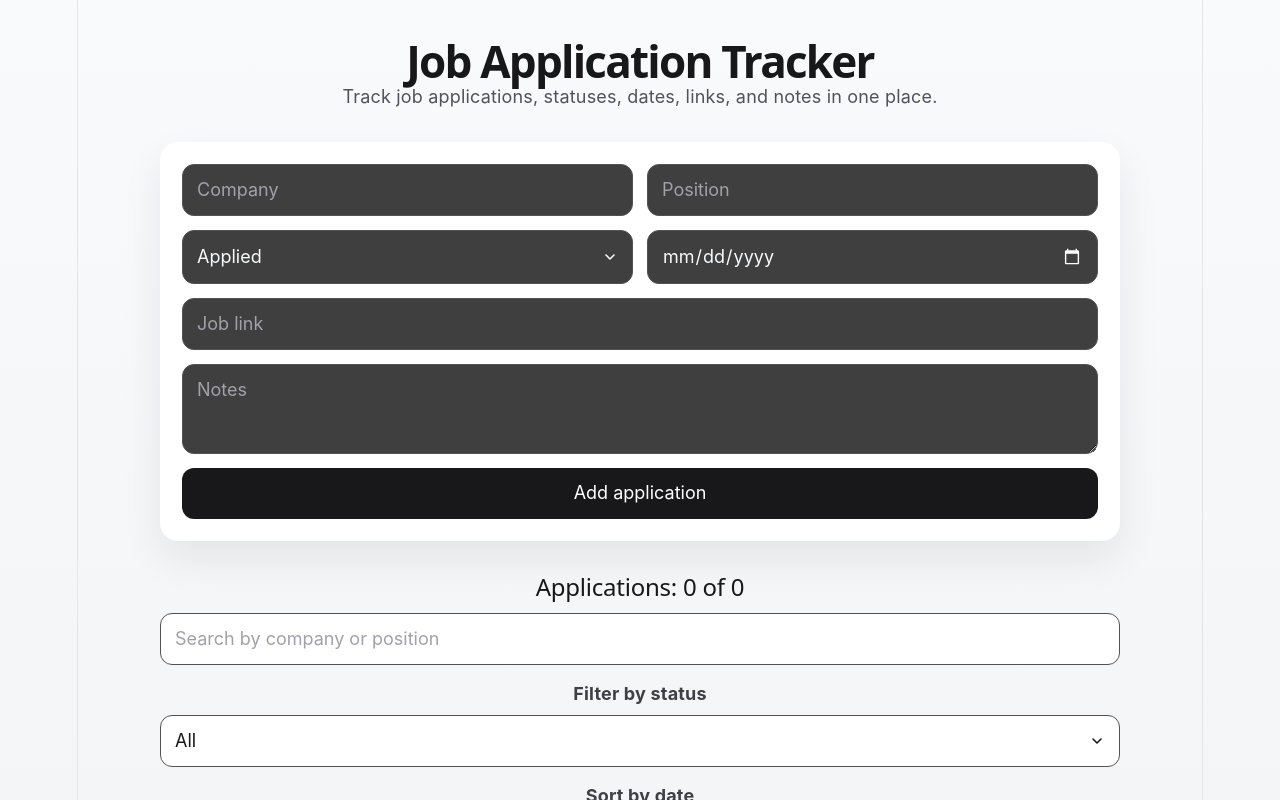
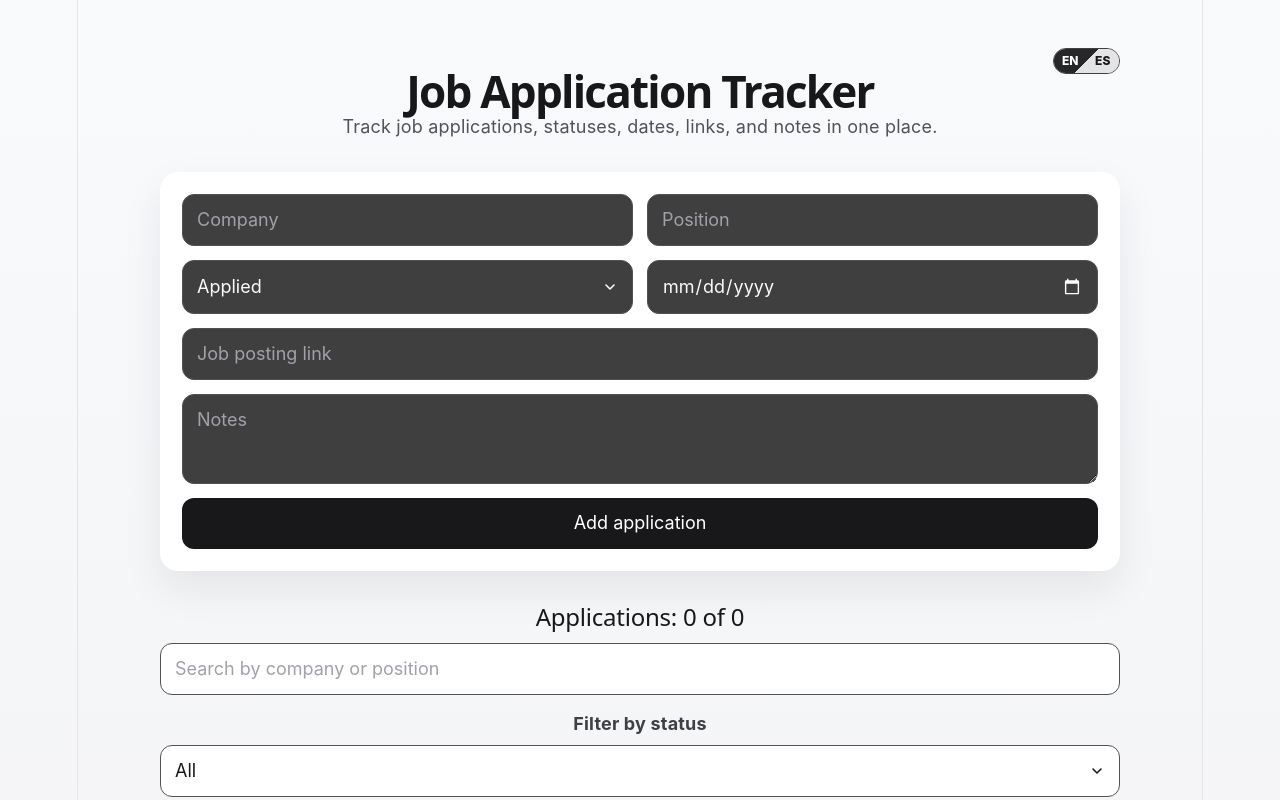
Before and after one commit to NachoColazo/job-tracker, a React (Vite) app: page / in a window 1280 px wide. Shown: the top 800 px of the page. Built offline with nearby package versions, Linux system fonts and the light colour scheme.

Commit message:
Add English and Spanish language toggle

```diff
--- a/src/App.css
+++ b/src/App.css
@@ -24,6 +24,63 @@ body {
 .hero {
   margin-bottom: 32px;
   text-align: center;
+}
+
+.hero-actions {
+  display: flex;
+  justify-content: flex-end;
+  margin-bottom: 4px;
+}
+
+.language-toggle {
+  position: relative;
+  display: inline-grid;
+  grid-template-columns: 1fr 1fr;
+  min-width: 62px;
+  overflow: hidden;
+  padding: 0;
+  border-radius: 999px;
+  border: 1px solid #3f3f46;
+  background: #e4e4e7;
+  color: #18181b;
+  font-size: 12px;
+  font-weight: 800;
+  cursor: pointer;
+}
+
+.language-toggle span {
+  position: relative;
+  z-index: 1;
+  padding: 6px 8px;
+  line-height: 1;
+}
+
+.language-toggle::before {
+  content: "";
+  position: absolute;
+  inset: 0;
+}
+
+.language-toggle-en::before {
+  background: linear-gradient(135deg, #27272a 0 50%, #e4e4e7 50% 100%);
+}
+
+.language-toggle-es::before {
+  background: linear-gradient(135deg, #e4e4e7 0 50%, #27272a 50% 100%);
+}
+
+.language-toggle-en span:first-child,
+.language-toggle-es span:last-child {
+  color: white;
+}
+
+.language-toggle-en span:last-child,
+.language-toggle-es span:first-child {
+  color: #18181b;
+}
+
+.language-toggle:hover {
+  opacity: 0.9;
 }
 
 .hero h1 {
@@ -340,6 +397,7 @@ button:hover {
   .form button {
     grid-column: auto;
   }
+
   .card {
     flex-direction: column;
   }
--- a/src/App.tsx
+++ b/src/App.tsx
@@ -2,6 +2,7 @@ import { useEffect, useState } from "react";
 import ApplicationCard from "./components/ApplicationCard";
 import ApplicationForm from "./components/ApplicationForm";
 import FilterControls from "./components/FilterControls";
+import { translations, type Language } from "./translations";
 import type { JobApplication, SortOption, StatusFilter } from "./types";
 import "./App.css";
 
@@ -15,6 +16,14 @@ function App() {
 
     return savedApplications ? JSON.parse(savedApplications) : [];
   });
+
+  const [language, setLanguage] = useState<Language>(() => {
+    const savedLanguage = localStorage.getItem("job-tracker-language");
+
+    return savedLanguage === "es" ? "es" : "en";
+  });
+
+  const t = translations[language];
 
   /**
    * Controls which applications are visible in the list.
@@ -32,6 +41,10 @@ function App() {
    * Controls how the visible applications are sorted.
    */
   const [sortOption, setSortOption] = useState<SortOption>("newest");
+
+  useEffect(() => {
+    localStorage.setItem("job-tracker-language", language);
+  }, [language]);
 
   /**
    * Persist applications every time the list changes.
@@ -109,32 +122,53 @@ function App() {
    * This prevents accidentally deleting all saved applications.
    */
   function clearAllApplications() {
-    if (window.confirm("Are you sure you want to clear all applications?")) {
+    if (window.confirm(t.list.clearAllConfirm)) {
       setApplications([]);
     }
   }
 
+  function toggleLanguage() {
+    setLanguage((currentLanguage) => (currentLanguage === "en" ? "es" : "en"));
+  }
+
   return (
-    <main className="container">
+    <main className="container" lang={language}>
       <section className="hero">
-        <h1>Job Application Tracker</h1>
-        <p>
-          Track job applications, statuses, dates, links, and notes in one
-          place.
-        </p>
+        <div className="hero-actions">
+          <button
+            className={`language-toggle language-toggle-${language}`}
+            onClick={toggleLanguage}
+            type="button"
+            aria-label="Toggle language"
+          >
+            <span>EN</span>
+            <span>ES</span>
+          </button>
+        </div>
+
+        <h1>{t.title}</h1>
+        <p>{t.subtitle}</p>
       </section>
 
-      <ApplicationForm onAddApplication={addApplication} />
+      <ApplicationForm
+        onAddApplication={addApplication}
+        formText={t.form}
+        statusLabels={t.statusLabels}
+      />
 
       <section className="list">
         <h2>
-          Applications: {filteredApplications.length} of {applications.length}
+          {t.list.applicationsCount}: {filteredApplications.length} {t.list.of}{" "}
+          {applications.length}
         </h2>
 
         <FilterControls
           searchTerm={searchTerm}
           statusFilter={statusFilter}
           sortOption={sortOption}
+          filterText={t.filters}
+          statusFilterLabels={t.statusFilterLabels}
+          sortLabels={t.sortLabels}
           onSearchChange={setSearchTerm}
           onStatusFilterChange={setStatusFilter}
           onSortChange={setSortOption}
@@ -142,21 +176,21 @@ function App() {
 
         {applications.length > 0 && (
           <button className="clear" onClick={clearAllApplications}>
-            Clear all
+            {t.list.clearAll}
           </button>
         )}
 
         {applications.length === 0 ? (
-          <p className="empty">
-            No applications yet. Add your first job application above.
-          </p>
+          <p className="empty">{t.list.empty}</p>
         ) : filteredApplications.length === 0 ? (
-          <p className="empty">No applications match your current filters.</p>
+          <p className="empty">{t.list.noMatches}</p>
         ) : (
           filteredApplications.map((application) => (
             <ApplicationCard
               key={application.id}
               application={application}
+              cardText={t.card}
+              statusLabels={t.statusLabels}
               onDelete={deleteApplication}
             />
           ))
--- a/src/components/ApplicationCard.tsx
+++ b/src/components/ApplicationCard.tsx
@@ -1,27 +1,31 @@
+import type { TranslationContent } from "../translations";
 import type { JobApplication } from "../types";
 
 /**
  * Props needed to render a single job application card.
- * The card receives the application data and a delete handler from App.
+ * The card receives the application data, translated UI text,
+ * translated status labels, and a delete handler from App.
  */
 type ApplicationCardProps = {
   application: JobApplication;
+  cardText: TranslationContent["card"];
+  statusLabels: TranslationContent["statusLabels"];
   onDelete: (id: number) => void;
 };
 
 /**
  * Formats the stored date string into a more readable date.
- * The app stores dates as "YYYY-MM-DD", but displays them as "Month Day, Year".
+ * The app stores dates as "YYYY-MM-DD", but displays them using
+ * the current UI language.
  */
-
-function formatDate(dateString: string) {
+function formatDate(dateString: string, locale: string) {
   const [year, month, day] = dateString.split("-");
 
   return new Date(
     Number(year),
     Number(month) - 1,
     Number(day),
-  ).toLocaleDateString("en-US", {
+  ).toLocaleDateString(locale, {
     month: "long",
     day: "numeric",
     year: "numeric",
@@ -32,7 +36,12 @@ function formatDate(dateString: string) {
  * Displays a single job application.
  * This component is responsible only for rendering the card UI.
  */
-function ApplicationCard({ application, onDelete }: ApplicationCardProps) {
+function ApplicationCard({
+  application,
+  cardText,
+  statusLabels,
+  onDelete,
+}: ApplicationCardProps) {
   return (
     <article className="card">
       <div>
@@ -40,12 +49,13 @@ function ApplicationCard({ application, onDelete }: ApplicationCardProps) {
         <p>{application.position}</p>
 
         <span className={`status status-${application.status.toLowerCase()}`}>
-          {application.status}
+          {statusLabels[application.status]}
         </span>
 
         {application.dateApplied && (
           <p className="date">
-            Applied on: {formatDate(application.dateApplied)}
+            {cardText.appliedOn}:{" "}
+            {formatDate(application.dateApplied, cardText.dateLocale)}
           </p>
         )}
 
@@ -56,7 +66,7 @@ function ApplicationCard({ application, onDelete }: ApplicationCardProps) {
             target="_blank"
             rel="noreferrer"
           >
-            View posting ↗
+            {cardText.viewJobPosting}
           </a>
         )}
 
@@ -68,7 +78,7 @@ function ApplicationCard({ application, onDelete }: ApplicationCardProps) {
         type="button"
         onClick={() => onDelete(application.id)}
       >
-        Delete
+        {cardText.delete}
       </button>
     </article>
   );
--- a/src/components/ApplicationForm.tsx
+++ b/src/components/ApplicationForm.tsx
@@ -1,4 +1,5 @@
 import { useState, type SyntheticEvent } from "react";
+import type { TranslationContent } from "../translations";
 import type { JobApplication } from "../types";
 
 /**
@@ -7,9 +8,15 @@ import type { JobApplication } from "../types";
  */
 type ApplicationFormProps = {
   onAddApplication: (application: JobApplication) => void;
+  formText: TranslationContent["form"];
+  statusLabels: TranslationContent["statusLabels"];
 };
 
-function ApplicationForm({ onAddApplication }: ApplicationFormProps) {
+function ApplicationForm({
+  onAddApplication,
+  formText,
+  statusLabels,
+}: ApplicationFormProps) {
   /**
    * Form state.
    * Each input is controlled by React, which means the displayed value
@@ -24,7 +31,7 @@ function ApplicationForm({ onAddApplication }: ApplicationFormProps) {
 
   /**
    * Creates a new application from the current form values
-   * and adds it to the top of the list.
+   * and sends it to App so it can be stored in the main applications list.
    */
   function handleSubmit(event: SyntheticEvent<HTMLFormElement>) {
     event.preventDefault();
@@ -49,11 +56,12 @@ function ApplicationForm({ onAddApplication }: ApplicationFormProps) {
     setJobLink("");
     setNotes("");
   }
+
   return (
     <form className="form" onSubmit={handleSubmit}>
       <input
         type="text"
-        placeholder="Company"
+        placeholder={formText.companyPlaceholder}
         value={company}
         onChange={(event) => setCompany(event.target.value)}
         required
@@ -61,7 +69,7 @@ function ApplicationForm({ onAddApplication }: ApplicationFormProps) {
 
       <input
         type="text"
-        placeholder="Position"
+        placeholder={formText.positionPlaceholder}
         value={position}
         onChange={(event) => setPosition(event.target.value)}
         required
@@ -73,33 +81,35 @@ function ApplicationForm({ onAddApplication }: ApplicationFormProps) {
           setStatus(event.target.value as JobApplication["status"])
         }
       >
-        <option value="Applied">Applied</option>
-        <option value="Interview">Interview</option>
-        <option value="Rejected">Rejected</option>
-        <option value="Offer">Offer</option>
-        <option value="Saved">Saved</option>
+        <option value="Applied">{statusLabels.Applied}</option>
+        <option value="Interview">{statusLabels.Interview}</option>
+        <option value="Rejected">{statusLabels.Rejected}</option>
+        <option value="Offer">{statusLabels.Offer}</option>
+        <option value="Saved">{statusLabels.Saved}</option>
       </select>
 
       <input
         type="date"
         value={dateApplied}
         onChange={(event) => setDateApplied(event.target.value)}
+        aria-label={formText.dateLabel}
+        title={formText.dateLabel}
       />
 
       <input
         type="url"
-        placeholder="Job link"
+        placeholder={formText.jobLinkPlaceholder}
         value={jobLink}
         onChange={(event) => setJobLink(event.target.value)}
       />
 
       <textarea
-        placeholder="Notes"
+        placeholder={formText.notesPlaceholder}
         value={notes}
         onChange={(event) => setNotes(event.target.value)}
       />
 
-      <button type="submit">Add application</button>
+      <button type="submit">{formText.addButton}</button>
     </form>
   );
 }
--- /dev/null
+++ b/src/translations.ts
@@ -0,0 +1,168 @@
+import type { JobApplication, SortOption, StatusFilter } from "./types";
+
+export type Language = "en" | "es";
+
+type Status = JobApplication["status"];
+
+export type TranslationContent = {
+  title: string;
+  subtitle: string;
+
+  form: {
+    companyPlaceholder: string;
+    positionPlaceholder: string;
+    dateLabel: string;
+    jobLinkPlaceholder: string;
+    notesPlaceholder: string;
+    addButton: string;
+  };
+
+  filters: {
+    searchPlaceholder: string;
+    filterLabel: string;
+    sortLabel: string;
+    clearSearchLabel: string;
+  };
+
+  statusLabels: Record<Status, string>;
+  statusFilterLabels: Record<StatusFilter, string>;
+  sortLabels: Record<SortOption, string>;
+
+  list: {
+    applicationsCount: string;
+    of: string;
+    empty: string;
+    noMatches: string;
+    clearAll: string;
+    clearAllConfirm: string;
+  };
+
+  card: {
+    viewJobPosting: string;
+    delete: string;
+    appliedOn: string;
+    dateLocale: string;
+  };
+};
+
+export const translations: Record<Language, TranslationContent> = {
+  en: {
+    title: "Job Application Tracker",
+    subtitle:
+      "Track job applications, statuses, dates, links, and notes in one place.",
+
+    form: {
+      companyPlaceholder: "Company",
+      positionPlaceholder: "Position",
+      dateLabel: "Date applied",
+      jobLinkPlaceholder: "Job posting link",
+      notesPlaceholder: "Notes",
+      addButton: "Add application",
+    },
+
+    filters: {
+      searchPlaceholder: "Search by company or position",
+      filterLabel: "Filter by status",
+      sortLabel: "Sort by date",
+      clearSearchLabel: "Clear search",
+    },
+
+    statusLabels: {
+      Applied: "Applied",
+      Interview: "Interview",
+      Rejected: "Rejected",
+      Offer: "Offer",
+      Saved: "Saved",
+    },
+
+    statusFilterLabels: {
+      All: "All",
+      Applied: "Applied",
+      Interview: "Interview",
+      Rejected: "Rejected",
+      Offer: "Offer",
+      Saved: "Saved",
+    },
+
+    sortLabels: {
+      newest: "Newest first",
+      oldest: "Oldest first",
+    },
+
+    list: {
+      applicationsCount: "Applications",
+      of: "of",
+      empty: "No applications yet. Add your first job application above.",
+      noMatches: "No applications match your current filters.",
+      clearAll: "Clear all",
+      clearAllConfirm: "Are you sure you want to clear all applications?",
+    },
+
+    card: {
+      viewJobPosting: "View job posting ↗",
+      delete: "Delete",
+      appliedOn: "Applied on",
+      dateLocale: "en-US",
+    },
+  },
+
+  es: {
+    title: "Registro de Postulaciones",
+    subtitle:
+      "Organiza tus postulaciones, estados, fechas, enlaces y notas en un solo lugar.",
+
+    form: {
+      companyPlaceholder: "Empresa",
+      positionPlaceholder: "Puesto",
+      dateLabel: "Fecha de postulación",
+      jobLinkPlaceholder: "Enlace de la vacante",
+      notesPlaceholder: "Notas",
+      addButton: "Agregar postulación",
+    },
+
+    filters: {
+      searchPlaceholder: "Buscar por empresa o puesto",
+      filterLabel: "Filtrar por estado",
+      sortLabel: "Ordenar por fecha",
+      clearSearchLabel: "Limpiar búsqueda",
+    },
+
+    statusLabels: {
+      Applied: "Postulado",
+      Interview: "Entrevista",
+      Rejected: "Rechazado",
+      Offer: "Oferta",
+      Saved: "Guardado",
+    },
+
+    statusFilterLabels: {
+      All: "Todos",
+      Applied: "Postulado",
+      Interview: "Entrevista",
+      Rejected: "Rechazado",
+      Offer: "Oferta",
+      Saved: "Guardado",
+    },
+
+    sortLabels: {
+      newest: "Más recientes primero",
+      oldest: "Más antiguas primero",
+    },
+
+    list: {
+      applicationsCount: "Postulaciones",
+      of: "de",
+      empty: "Aún no hay postulaciones. Agrega tu primera postulación arriba.",
+      noMatches: "No hay postulaciones que coincidan con los filtros actuales.",
+      clearAll: "Borrar todo",
+      clearAllConfirm: "¿Seguro que quieres borrar todas las postulaciones?",
+    },
+
+    card: {
+      viewJobPosting: "Ver vacante ↗",
+      delete: "Eliminar",
+      appliedOn: "Postulado el",
+      dateLocale: "es",
+    },
+  },
+};
```
Also changed, not shown: src/components/FilterControls.tsx (+20 -13 lines).
